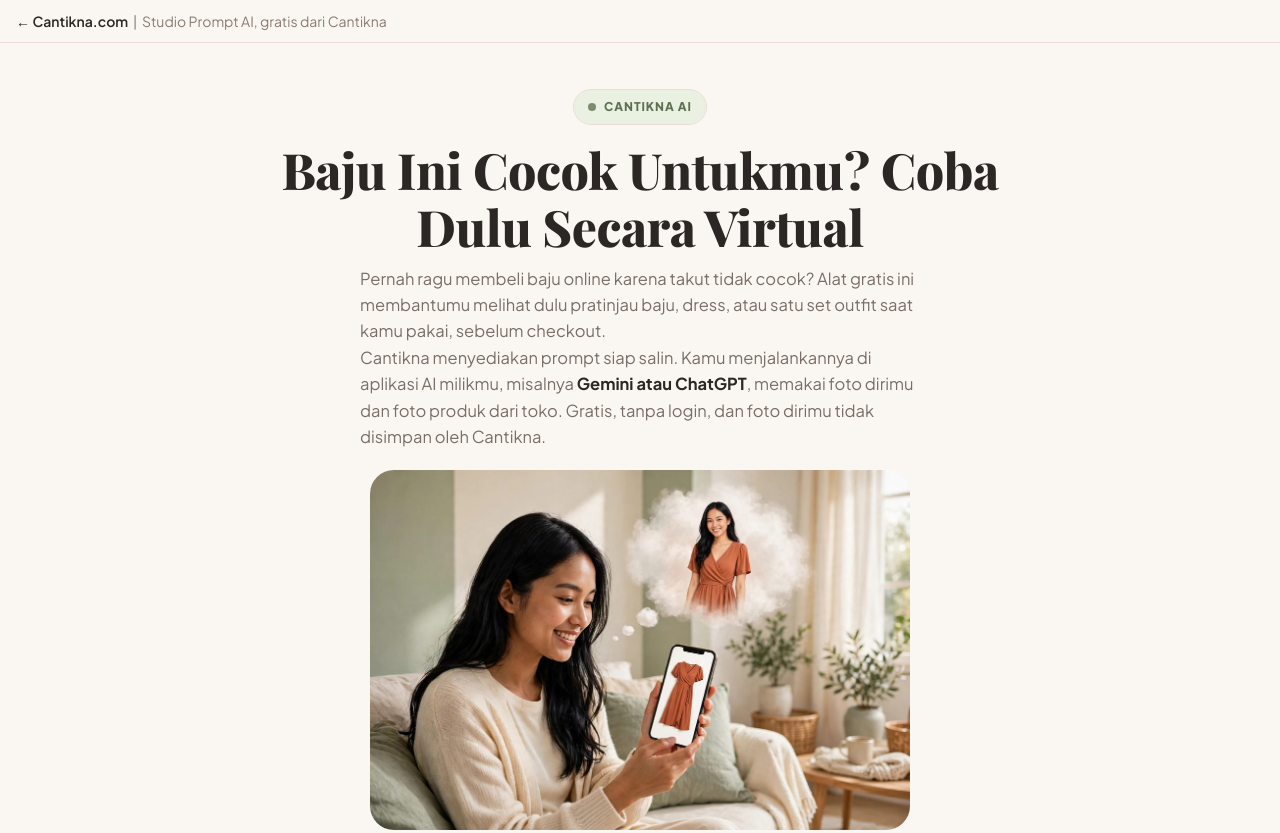
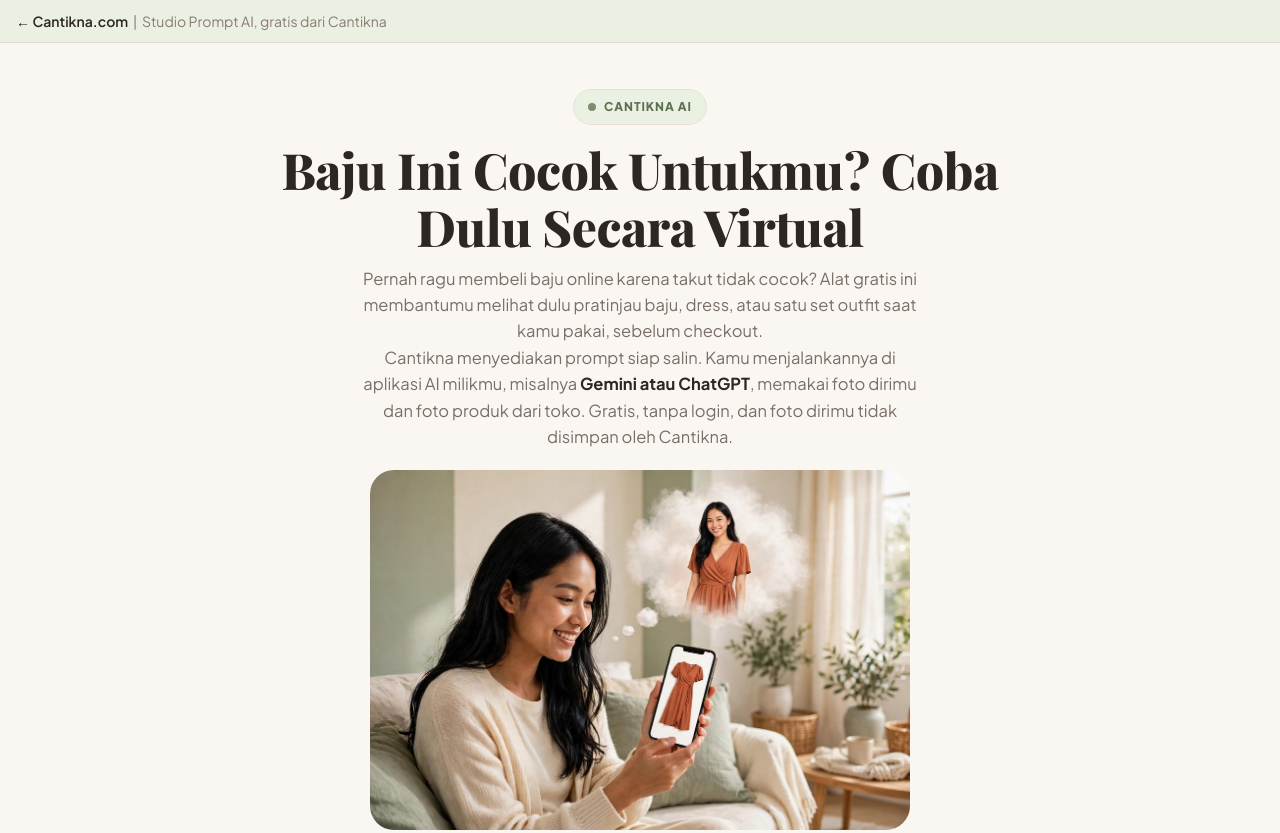
Before and after one commit to cantiknacom/cantikna, a plain HTML site: page studio-prompt/coba-dulu/index.html in a window 1280 px wide. Shown: the top 833 px of the page. Drawn offline with nearby package versions, Linux system fonts and the light colour scheme.

Commit message:
Coba Dulu: paragraf pembuka kembali rata tengah, warna bilah navigasi atas diganti hijau sage lembut

```diff
--- a/studio-prompt/coba-dulu/index.html
+++ b/studio-prompt/coba-dulu/index.html
@@ -204,14 +204,14 @@ details.fold[open ] summary .chev{transform:rotate(180deg)}
 <body>
 <!-- Google Tag Manager (noscript) -->
 <noscript><iframe src="https://www.googletagmanager.com/ns.html?id=GTM-PQVR7NH8" height="0" width="0" style="display:none;visibility:hidden"></iframe></noscript>
-<div style="background:#FAF7F2;border-bottom:1px solid rgba(197,143,135,.25);padding:10px 16px;font-family:'Plus Jakarta Sans',sans-serif;font-size:14px;"><a href="/" style="color:#2C2624;text-decoration:none;font-weight:600;">&#8592; Cantikna.com</a><span style="color:#8a7a72;"> &nbsp;|&nbsp; Studio Prompt AI, gratis dari Cantikna</span></div>
+<div style="background:#EAF0E2;border-bottom:1px solid rgba(197,143,135,.25);padding:10px 16px;font-family:'Plus Jakarta Sans',sans-serif;font-size:14px;"><a href="/" style="color:#2C2624;text-decoration:none;font-weight:600;">&#8592; Cantikna.com</a><span style="color:#8a7a72;"> &nbsp;|&nbsp; Studio Prompt AI, gratis dari Cantikna</span></div>
 <div class="wrap">
 
   <header class="hero">
     <span class="top-badge"><i></i> Cantikna AI</span>
     <h1>Baju Ini Cocok Untukmu? Coba Dulu Secara Virtual</h1>
-    <p style="text-align:left">Pernah ragu membeli baju online karena takut tidak cocok? Alat gratis ini membantumu melihat dulu pratinjau baju, dress, atau satu set outfit saat kamu pakai, sebelum checkout.</p>
-    <p style="text-align:left">Cantikna menyediakan prompt siap salin. Kamu menjalankannya di aplikasi AI milikmu, misalnya <strong>Gemini atau ChatGPT</strong>, memakai foto dirimu dan foto produk dari toko. Gratis, tanpa login, dan foto dirimu tidak disimpan oleh Cantikna.</p>
+    <p>Pernah ragu membeli baju online karena takut tidak cocok? Alat gratis ini membantumu melihat dulu pratinjau baju, dress, atau satu set outfit saat kamu pakai, sebelum checkout.</p>
+    <p>Cantikna menyediakan prompt siap salin. Kamu menjalankannya di aplikasi AI milikmu, misalnya <strong>Gemini atau ChatGPT</strong>, memakai foto dirimu dan foto produk dari toko. Gratis, tanpa login, dan foto dirimu tidak disimpan oleh Cantikna.</p>
     <div class="hero-illus" style="max-width:540px"><img src="/assets/coba-dulu-browsing.jpg" alt="Wanita sedang memilih baju di ponsel sambil membayangkan dirinya memakai dress itu" style="width:100%;height:auto;display:block;border-radius:24px" /></div>
     <div class="mini-steps" aria-label="Ringkas cara pakai">
       <span><b>1</b> Isi data</span>
```
